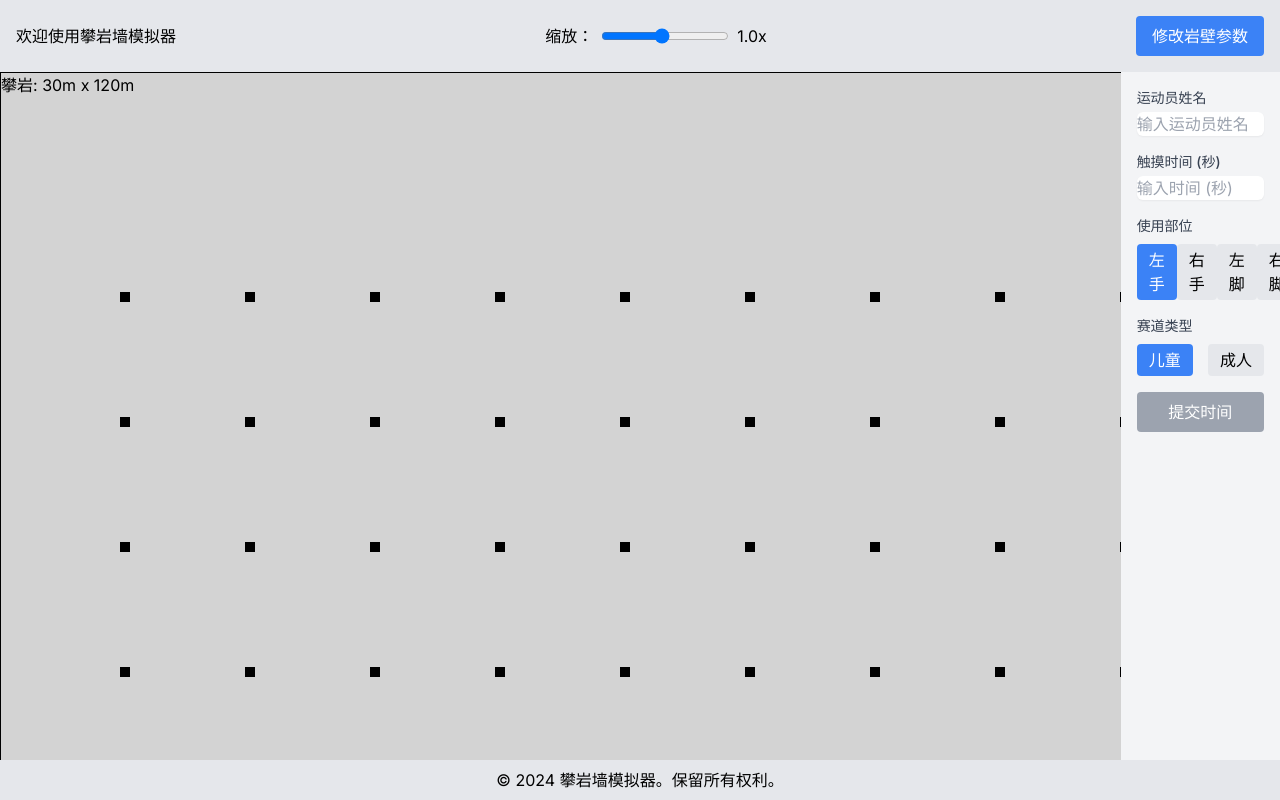
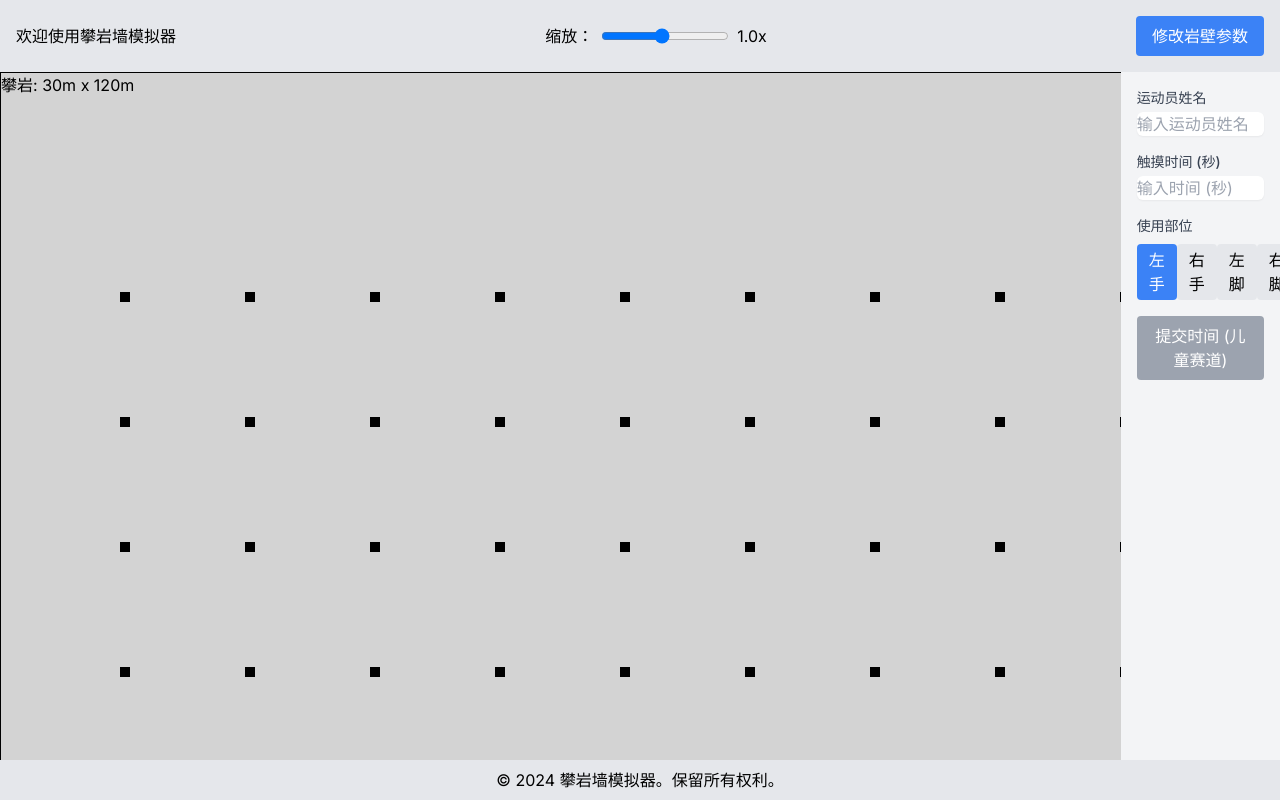
Before and after one commit to biercewang/wrxclimb, a Next.js app: page / in a window 1280 px wide. Built offline with nearby package versions, Linux system fonts and the light colour scheme.

Commit message:
增加成人儿童的选择

```diff
--- a/app/page.tsx
+++ b/app/page.tsx
@@ -28,7 +28,8 @@ const Home: React.FC = () => {
     horizontalBlankAfter: 11,
     verticalBlankAfter: 10,
     horizontalBlankLength: 125,
-    verticalBlankLength: 245
+    verticalBlankLength: 245,
+    walltype: '儿童' as '儿童' | '成人' // 添加 walltype 到 wallDimensions
   });
 
   const [showWall, setShowWall] = useState<boolean>(false);
@@ -47,7 +48,6 @@ const Home: React.FC = () => {
   const [showSettings, setShowSettings] = useState<boolean>(false);
   const [scale, setScale] = useState<number>(1);
   const [hoveredPoint, setHoveredPoint] = useState<string | null>(null);
-  const [trackType, setTrackType] = useState<'儿童' | '成人'>('儿童');
 
   const handleGenerateWall = () => {
     setShowWall(true);
@@ -118,7 +118,7 @@ const Home: React.FC = () => {
           timeInSeconds: parseFloat(touchTime),
           athleteName,
           bodyPart,
-          walltype: trackType
+          walltype: wallDimensions.walltype // 使用当前选择的赛道类型
         })
       });
       if (response.ok) {
@@ -126,7 +126,7 @@ const Home: React.FC = () => {
         setPointTimes(prevTimes => [...prevTimes, newTime]);
         setTouchTime(''); // 清空时间输入框
         console.log("时间保存成功");
-        alert('时间记录已成功保存');
+        alert(`时间记录已成功保存（${wallDimensions.walltype}赛道）`);
       } else {
         throw new Error('保存时间失败');
       }
@@ -246,7 +246,7 @@ const Home: React.FC = () => {
 
       rowCounter++;
       y += pointSpacing;
-      // 处理垂直空白和行部分循环
+      // 处理垂直空白和行部分循
       if (rowCounter % verticalBlankAfter === 0) {
         y += verticalBlankLength;
       }
@@ -504,6 +504,24 @@ const Home: React.FC = () => {
               <button className="px-4 py-2 bg-blue-500 text-white rounded hover:bg-blue-600" onClick={handleApplyLabels}>
                 应用高亮
               </button>
+
+              {/* 添加赛道类型选择 */}
+              <label className="block">
+                赛道类型:
+                <div className="mt-2 flex justify-between">
+                  {['儿童', '成人'].map((type) => (
+                    <button
+                      key={type}
+                      onClick={() => setWallDimensions({ ...wallDimensions, walltype: type as '儿童' | '成人' })}
+                      className={`px-3 py-1 rounded ${
+                        wallDimensions.walltype === type ? 'bg-blue-500 text-white' : 'bg-gray-200 text-black'
+                      }`}
+                    >
+                      {type}
+                    </button>
+                  ))}
+                </div>
+              </label>
             </div>
           </div>
 
@@ -550,29 +568,12 @@ const Home: React.FC = () => {
               </div>
             </div>
 
-            <div className="mb-4">
-              <label className="block text-sm font-medium text-gray-700">赛道类型</label>
-              <div className="mt-2 flex justify-between">
-                {['儿童', '成人'].map((type) => (
-                  <button
-                    key={type}
-                    onClick={() => setTrackType(type as '儿童' | '成人')}
-                    className={`px-3 py-1 rounded ${
-                      trackType === type ? 'bg-blue-500 text-white' : 'bg-gray-200 text-black'
-                    }`}
-                  >
-                    {type}
-                  </button>
-                ))}
-              </div>
-            </div>
-
             <button
               className="w-full px-4 py-2 bg-blue-500 text-white rounded hover:bg-blue-600 disabled:bg-gray-400 disabled:cursor-not-allowed"
               onClick={handleTimeSubmit}
               disabled={!selectedPoint || !athleteName.trim() || !touchTime.trim()}
             >
-              提交时间
+              提交时间 ({wallDimensions.walltype}赛道)
             </button>
 
             {selectedPoint && (
@@ -580,10 +581,10 @@ const Home: React.FC = () => {
                 <h3 className="text-lg font-semibold mb-2">选中点: {selectedPoint}</h3>
                 {/* 显示选中点的时间记录 */}
                 <div className="mt-4">
-                  <h4 className="font-semibold mb-2">之前的时间:</h4>
+                  <h4 className="font-semibold mb-2">之前的时间 ({wallDimensions.walltype}赛道):</h4>
                   <ul className="space-y-2">
                     {pointTimes
-                      .filter(time => time.pointLabel === selectedPoint)
+                      .filter(time => time.pointLabel === selectedPoint && time.walltype === wallDimensions.walltype)
                       .map((time, index) => (
                         <li key={index} className="p-2 bg-gray-100 rounded flex justify-between items-center">
                           <div>
```
